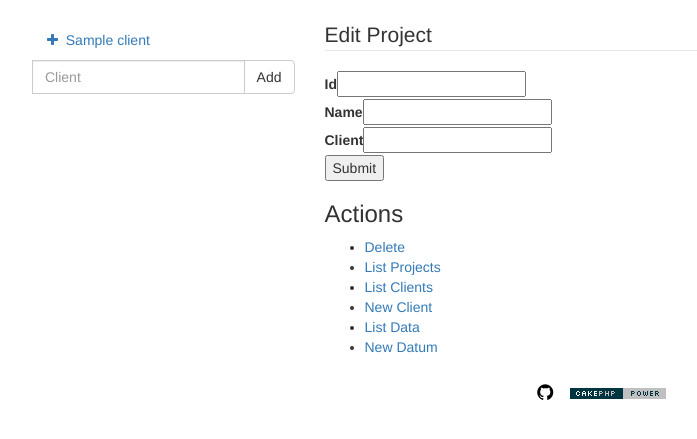
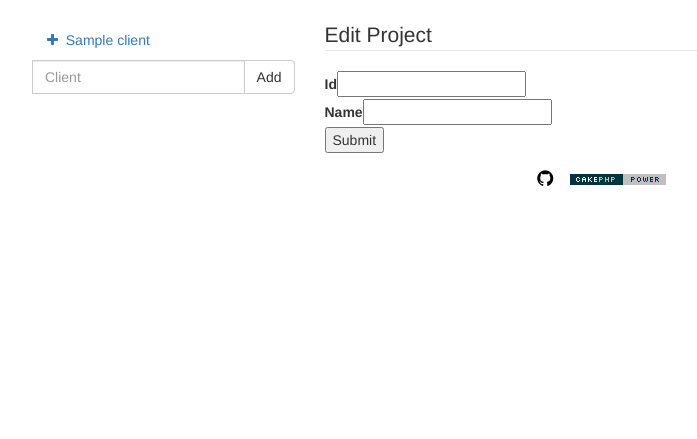
Before and after one commit to zapsolutions/zap-share, a CakePHP app: template app/View/Projects/edit.ctp in a window 1280 px wide. Shown: the part 52-491 px from the top of the page, without its empty margins (38-735 px from the left). Run offline with PHP 8.4 and a stand-in for CakePHP, Linux system fonts and the light colour scheme; the template is opened without the code that fills it: most values are stand-ins (such as "Sample title", 1, 10 or a date in 2020); form fields are guessed from the names that the template uses; some libraries are stand-ins or nearby versions.

Commit message:
Update edit views with hidden foreign keys, remove action lists

```diff
--- a/app/View/Projects/edit.ctp
+++ b/app/View/Projects/edit.ctp
@@ -5,20 +5,8 @@
 	<?php
 		echo $this->Form->input('id');
 		echo $this->Form->input('name');
-		echo $this->Form->input('client_id');
+		echo $this->Form->hidden('client_id');
 	?>
 	</fieldset>
 <?php echo $this->Form->end(__('Submit')); ?>
 </div>
-<div class="actions">
-	<h3><?php echo __('Actions'); ?></h3>
-	<ul>
-
-		<li><?php echo $this->Form->postLink(__('Delete'), array('action' => 'delete', $this->Form->value('Project.id')), null, __('Are you sure you want to delete # %s?', $this->Form->value('Project.id'))); ?></li>
-		<li><?php echo $this->Html->link(__('List Projects'), array('action' => 'index')); ?></li>
-		<li><?php echo $this->Html->link(__('List Clients'), array('controller' => 'clients', 'action' => 'index')); ?> </li>
-		<li><?php echo $this->Html->link(__('New Client'), array('controller' => 'clients', 'action' => 'add')); ?> </li>
-		<li><?php echo $this->Html->link(__('List Data'), array('controller' => 'data', 'action' => 'index')); ?> </li>
-		<li><?php echo $this->Html->link(__('New Datum'), array('controller' => 'data', 'action' => 'add')); ?> </li>
-	</ul>
-</div>
```
Also changed, not shown: app/View/Data/edit.ctp (+1 -11 lines).
